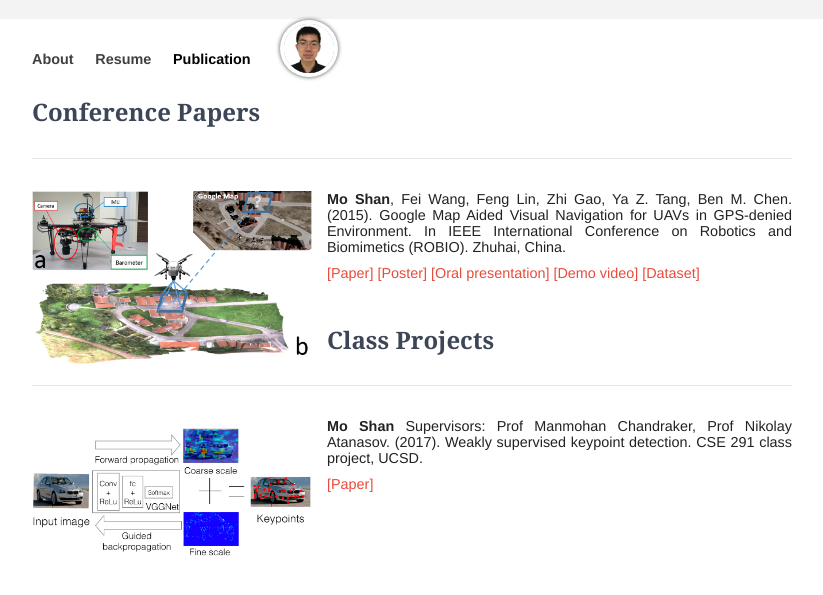
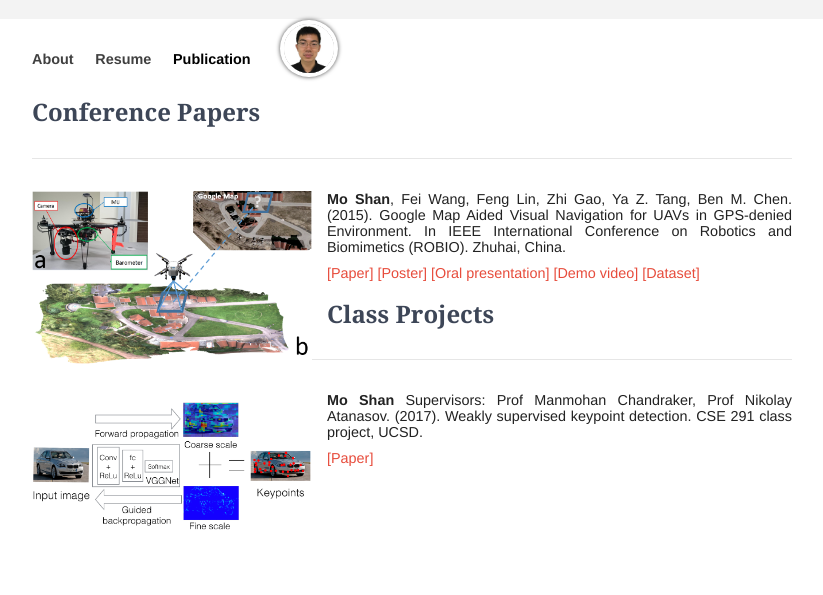
Before and after one commit to moshanATucsd/moshanATucsd.github.io, a Jekyll site: the page built from publication/index.html, in a window 1280 px wide. Shown: the top 595 px of the page, without its empty margins (228-1051 px from the left). Built offline with Jekyll 4.4.1, drawn with Linux system fonts in a browser that asks for light colours; nearby versions of some CDN libraries.

```diff
--- a/publication/index.html
+++ b/publication/index.html
@@ -5,9 +5,10 @@ description: Mo Shan's publication
 category: publication
 ---
 
+<h2>Conference Papers</h2>
+<div class="spacer"></div>
+
  <div>
-     <h2>Conference Papers</h2>
-     <div class="spacer"></div>
      <p>
      <img style="float: left; margin: 0px 15px 15px 0px;" src="/images/publication/robio15_overview.png" alt="Oxford Screenshot" width="280" align="middle" hspace="20">
      </p>
@@ -26,9 +27,13 @@ category: publication
      <a href="https://github.com/shanmo/IMAV2014-Dataset">[Dataset]</a>
      </p>
 
+    <p>
 
-<h2><br/>Class Projects</h2>
+<h2>Class Projects</h2>
 <div class="spacer"></div>
+
+</p>
+
 
     <p>
     <img style="float: left; margin: 0px 15px 15px 0px;" src="/images/publication/cse291_overview.png" alt="Oxford Screenshot" width="280" align="middle" hspace="20">
```
